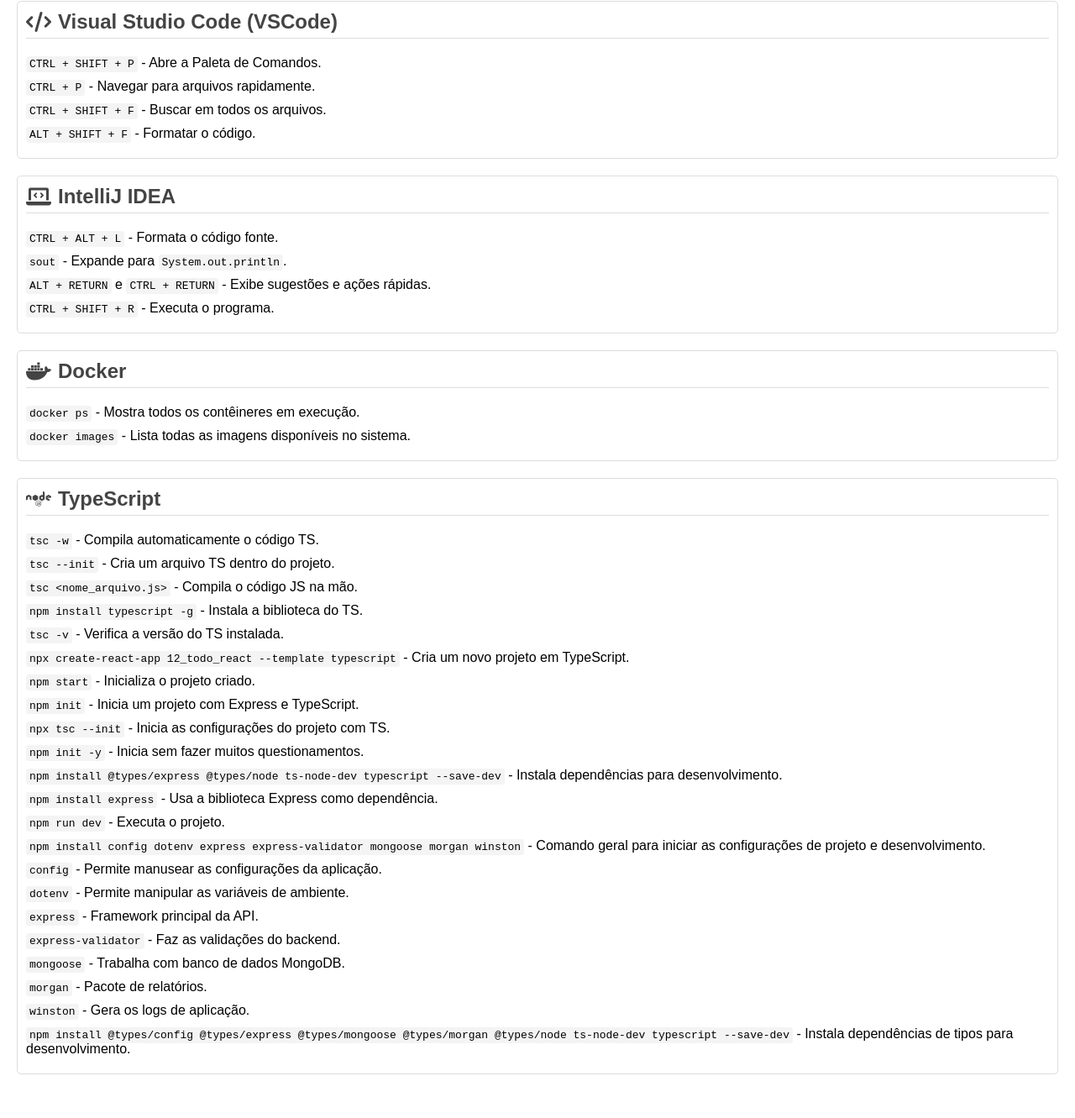
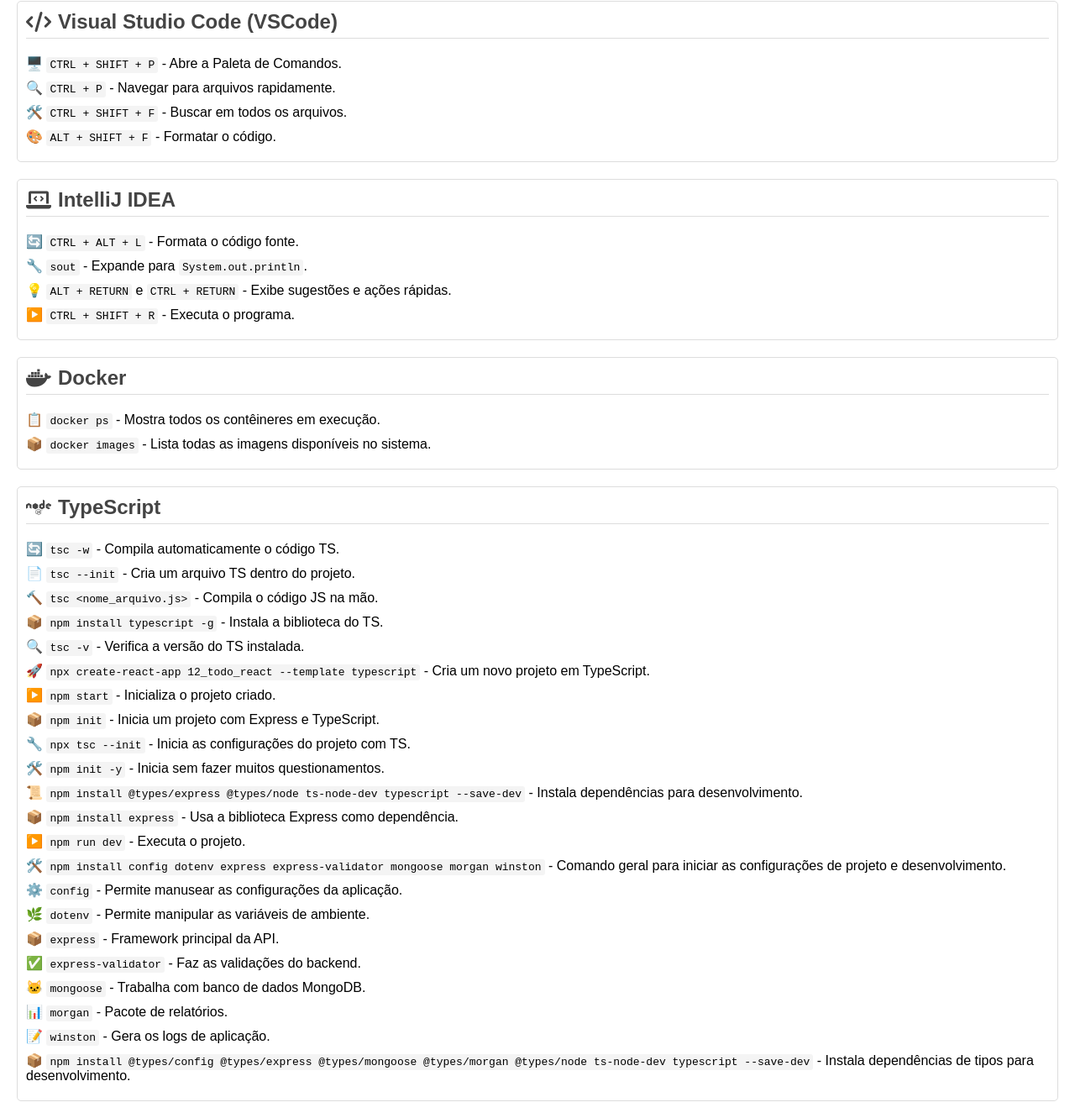
Before and after one commit to thiagofb84jp/tips, a plain HTML site: page index.html in a window 1280 px wide. Shown: the part 138-1469 px from the top of the page at 84% size. Before the commit the page ends 1437 px from the top, so only its background shows below. Drawn offline with Linux system fonts and the light colour scheme.

Commit message:
Update index.html
- Adição de emojis relevantes para cada comando e descrição, para tornar a visualização mais intuitiva e atraente;
- Utilização de ícones e emojis para representar as seções e comandos de forma visualmente agradável.

```diff
--- a/index.html
+++ b/index.html
@@ -68,59 +68,59 @@
     <div class="section">
       <h2><i class="fas fa-code icon"></i> Visual Studio Code (VSCode)</h2>
       <ul>
-        <li><code>CTRL + SHIFT + P</code> - Abre a Paleta de Comandos.</li>
-        <li><code>CTRL + P</code> - Navegar para arquivos rapidamente.</li>
-        <li><code>CTRL + SHIFT + F</code> - Buscar em todos os arquivos.</li>
-        <li><code>ALT + SHIFT + F</code> - Formatar o código.</li>
+        <li>🖥️ <code>CTRL + SHIFT + P</code> - Abre a Paleta de Comandos.</li>
+        <li>🔍 <code>CTRL + P</code> - Navegar para arquivos rapidamente.</li>
+        <li>🛠️ <code>CTRL + SHIFT + F</code> - Buscar em todos os arquivos.</li>
+        <li>🎨 <code>ALT + SHIFT + F</code> - Formatar o código.</li>
       </ul>
     </div>
 
     <div class="section">
       <h2><i class="fas fa-laptop-code icon"></i> IntelliJ IDEA</h2>
       <ul>
-        <li><code>CTRL + ALT + L</code> - Formata o código fonte.</li>
-        <li><code>sout</code> - Expande para <code>System.out.println</code>.</li>
-        <li><code>ALT + RETURN</code> e <code>CTRL + RETURN</code> - Exibe sugestões e ações rápidas.</li>
-        <li><code>CTRL + SHIFT + R</code> - Executa o programa.</li>
+        <li>🔄 <code>CTRL + ALT + L</code> - Formata o código fonte.</li>
+        <li>🔧 <code>sout</code> - Expande para <code>System.out.println</code>.</li>
+        <li>💡 <code>ALT + RETURN</code> e <code>CTRL + RETURN</code> - Exibe sugestões e ações rápidas.</li>
+        <li>▶️ <code>CTRL + SHIFT + R</code> - Executa o programa.</li>
       </ul>
     </div>
 
     <div class="section">
       <h2><i class="fab fa-docker icon"></i> Docker</h2>
       <ul>
-        <li><code>docker ps</code> - Mostra todos os contêineres em execução.</li>
-        <li><code>docker images</code> - Lista todas as imagens disponíveis no sistema.</li>
+        <li>📋 <code>docker ps</code> - Mostra todos os contêineres em execução.</li>
+        <li>📦 <code>docker images</code> - Lista todas as imagens disponíveis no sistema.</li>
       </ul>
     </div>
 
     <div class="section">
       <h2><i class="fab fa-node icon"></i> TypeScript</h2>
       <ul>
-        <li><code>tsc -w</code> - Compila automaticamente o código TS.</li>
-        <li><code>tsc --init</code> - Cria um arquivo TS dentro do projeto.</li>
-        <li><code>tsc &lt;nome_arquivo.js&gt;</code> - Compila o código JS na mão.</li>
-        <li><code>npm install typescript -g</code> - Instala a biblioteca do TS.</li>
-        <li><code>tsc -v</code> - Verifica a versão do TS instalada.</li>
-        <li><code>npx create-react-app 12_todo_react --template typescript</code> - Cria um novo projeto em TypeScript.</li>
-        <li><code>npm start</code> - Inicializa o projeto criado.</li>
-        <li><code>npm init</code> - Inicia um projeto com Express e TypeScript.</li>
-        <li><code>npx tsc --init</code> - Inicia as configurações do projeto com TS.</li>
-        <li><code>npm init -y</code> - Inicia sem fazer muitos questionamentos.</li>
-        <li><code>npm install @types/express @types/node ts-node-dev typescript --save-dev</code> - Instala dependências para desenvolvimento.</li>
-        <li><code>npm install express</code> - Usa a biblioteca Express como dependência.</li>
-        <li><code>npm run dev</code> - Executa o projeto.</li>
-        <li><code>npm install config dotenv express express-validator mongoose morgan winston</code> - Comando geral para iniciar as configurações de projeto e desenvolvimento.
+        <li>🔄 <code>tsc -w</code> - Compila automaticamente o código TS.</li>
+        <li>📄 <code>tsc --init</code> - Cria um arquivo TS dentro do projeto.</li>
+        <li>🔨 <code>tsc &lt;nome_arquivo.js&gt;</code> - Compila o código JS na mão.</li>
+        <li>📦 <code>npm install typescript -g</code> - Instala a biblioteca do TS.</li>
+        <li>🔍 <code>tsc -v</code> - Verifica a versão do TS instalada.</li>
+        <li>🚀 <code>npx create-react-app 12_todo_react --template typescript</code> - Cria um novo projeto em TypeScript.</li>
+        <li>▶️ <code>npm start</code> - Inicializa o projeto criado.</li>
+        <li>📦 <code>npm init</code> - Inicia um projeto com Express e TypeScript.</li>
+        <li>🔧 <code>npx tsc --init</code> - Inicia as configurações do projeto com TS.</li>
+        <li>🛠️ <code>npm init -y</code> - Inicia sem fazer muitos questionamentos.</li>
+        <li>📜 <code>npm install @types/express @types/node ts-node-dev typescript --save-dev</code> - Instala dependências para desenvolvimento.</li>
+        <li>📦 <code>npm install express</code> - Usa a biblioteca Express como dependência.</li>
+        <li>▶️ <code>npm run dev</code> - Executa o projeto.</li>
+        <li>🛠️ <code>npm install config dotenv express express-validator mongoose morgan winston</code> - Comando geral para iniciar as configurações de projeto e desenvolvimento.
           <ul>
-            <li><code>config</code> - Permite manusear as configurações da aplicação.</li>
-            <li><code>dotenv</code> - Permite manipular as variáveis de ambiente.</li>
-            <li><code>express</code> - Framework principal da API.</li>
-            <li><code>express-validator</code> - Faz as validações do backend.</li>
-            <li><code>mongoose</code> - Trabalha com banco de dados MongoDB.</li>
-            <li><code>morgan</code> - Pacote de relatórios.</li>
-            <li><code>winston</code> - Gera os logs de aplicação.</li>
+            <li>⚙️ <code>config</code> - Permite manusear as configurações da aplicação.</li>
+            <li>🌿 <code>dotenv</code> - Permite manipular as variáveis de ambiente.</li>
+            <li>📦 <code>express</code> - Framework principal da API.</li>
+            <li>✅ <code>express-validator</code> - Faz as validações do backend.</li>
+            <li>🐱 <code>mongoose</code> - Trabalha com banco de dados MongoDB.</li>
+            <li>📊 <code>morgan</code> - Pacote de relatórios.</li>
+            <li>📝 <code>winston</code> - Gera os logs de aplicação.</li>
           </ul>
         </li>
-        <li><code>npm install @types/config @types/express @types/mongoose @types/morgan @types/node ts-node-dev typescript --save-dev</code> - Instala dependências de tipos para desenvolvimento.</li>
+        <li>📦 <code>npm install @types/config @types/express @types/mongoose @types/morgan @types/node ts-node-dev typescript --save-dev</code> - Instala dependências de tipos para desenvolvimento.</li>
       </ul>
     </div>
   </div>
```
